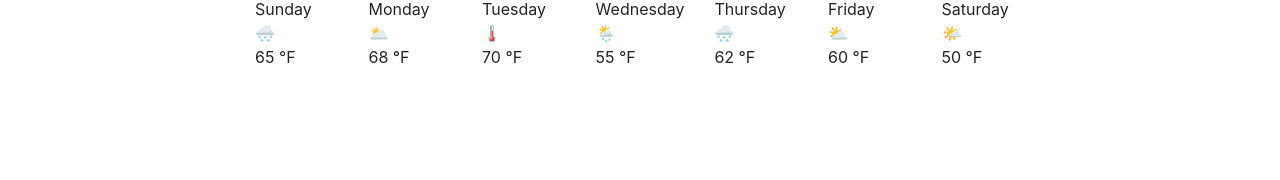
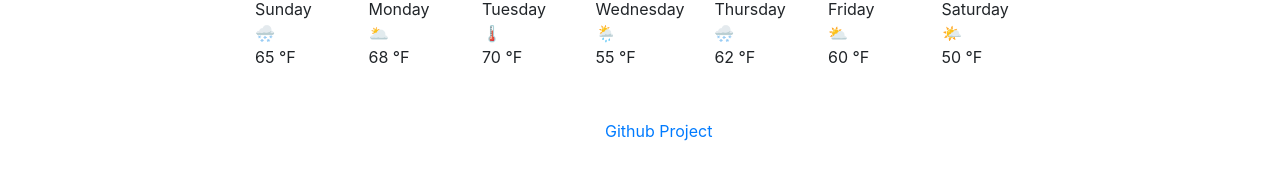
Before and after one commit to kratley/Weather-Project, a website built with Parcel: page index.html in a window 1280 px wide. Shown: the part 254-434 px from the top of the page. Built offline with nearby package versions, Linux system fonts and the light colour scheme; no server answers.

Commit message:
Added link for Github project

```diff
--- a/index.html
+++ b/index.html
@@ -86,6 +86,9 @@
             </div>
           </div>
 
+
+          <a href="    https://github.com/kratley/Weather-Project"> Github Project</a>
+
           <script src="src/index.js"></script>
         </div>
       </body>
--- a/src/styles.css
+++ b/src/styles.css
@@ -25,3 +25,9 @@ h1 {
   max-width: 800px;
   margin: 0 auto;
 }
+
+a {
+  display: block;
+  margin: 0 auto;
+  padding: 50px 10px 10px 350px;
+}
```
